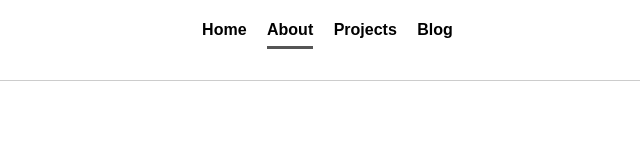
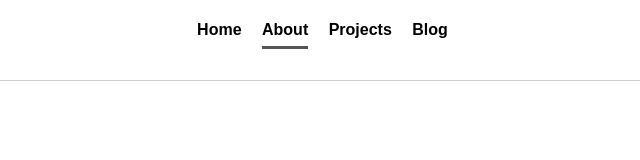
Before and after one commit to johanneslee/homepage, a plain HTML site: page pages/about.html in a window 1280 px wide. Shown: the full height of the page, 640-1280 px from the left. Drawn offline with Linux system fonts and the light colour scheme; files that its build step writes are made by us from their sources.

Commit message:
getting better

```diff
--- a/css/about.css
+++ b/css/about.css
@@ -16,6 +16,7 @@ body {
 
 .container {
 	position: relative;
+  	min-width: 280px;
 	width: 90%;
 	height: 70px;
 	margin: 0 auto;
@@ -24,120 +25,89 @@ body {
 
 #logo {
 	position: absolute;
-	display: inline;
+  	width: 100%;
 	top: 23%;
 	margin: 0;
 	font-size: 28px;
-	text-align: left;
+	text-align: center;
 }
 
-.topbar {
-	display: inline;
-    right: 10%;
-	margin: 0;
-}
-
-.topbar ul {
-	position: absolute;
-	display: inline;
-    list-style-type: none;
-    top: 30%;
-	right: 10%;
-	margin: 0;
-}
-
-.topbar ul li {
-	display: inline;
-	font-size: 16px;
-	text-align: center;
-	margin: 8px;
-}
-
-.topbar ul li a {
-	padding-bottom: 8px;
-	text-decoration: none;
-	color: #000000;
+@media (min-width: 600px){
+	#logo {
+  		width: 260px;
+		display: inline;
+		text-align: left;
+	}
 }
 
 .current {
 	border-bottom: 3px solid #555555;
 }
 
+.topbar {
+	position: absolute;
+	width: 100%;
+	left: -5px;
+	z-index: 10;
+	text-align: center;
+	margin: 70px 0;
+}
+
+@media (min-width: 600px){
+	.topbar {
+		display: inline;
+	    top: 30%;
+		margin: 0;
+	}
+}
+
+.topbar ul {
+	display: inline;
+    list-style-type: none;
+	right: 50%;
+}
+
+@media (min-width: 600px){
+	.topbar ul {
+		position: absolute;
+	    right: 10%;
+		margin: 0;
+	}
+}
+
+.topbar ul li {
+	font-size: 16px;
+	padding: 8px 0;
+}
+
+.topbar ul li a {
+	padding-bottom: 8px;
+	text-align: center;
+	text-decoration: none;
+	color: #000000;
+}
+
+@media (min-width: 600px){
+	.topbar ul li {
+		display: inline;
+		font-size: 16px;
+		padding: 8px;
+	}
+}
+
 .topbar ul li a:hover {
 	border-bottom: 3px solid #555555;
 }
 
-body {
-	margin: 0;
+.content-wrap {
+	border-top: 1px solid #CCCCCC;
+	margin-top: 264px;
 }
 
-.header-wrap {
-	position: fixed;
-	width: 100%;
-	height: 80px;
-	z-index: 10;
-	top: 0;
-	font-family: sans-serif;
-	font-weight: 600;
-	background: #FFFFFF;
-	border-bottom: 1px solid #CCCCCC;
-}
-
-.container {
-	position: relative;
-	width: 90%;
-	height: 70px;
-	margin: 0 auto;
-	padding: 0;
-}
-
-#logo {
-	position: absolute;
-	display: inline;
-	top: 23%;
-	margin: 0;
-	font-size: 28px;
-	text-align: left;
-}
-
-.header-nav {
-	display: inline;
-    right: 10%;
-	margin: 0;
-}
-
-.header-nav ul {
-	position: absolute;
-	display: inline;
-    list-style-type: none;
-    top: 30%;
-	right: 10%;
-	margin: 0;
-}
-
-.header-nav ul li {
-	display: inline;
-	font-size: 16px;
-	text-align: center;
-	margin: 8px;
-}
-
-.header-nav ul li a {
-	padding-bottom: 8px;
-	text-decoration: none;
-	color: #000000;
-}
-
-.current {
-	border-bottom: 3px solid #555555;
-}
-
-.header-nav ul li a:hover {
-	border-bottom: 3px solid #555555;
-}
-
-.content-wrap {
-	margin-top: 80px;
+@media (min-width: 600px){
+	.content-wrap {
+		margin-top: 80px;
+	}
 }
 
 main.container {
--- a/css/blog.css
+++ b/css/blog.css
@@ -16,6 +16,7 @@ body {
 
 .container {
 	position: relative;
+  	min-width: 280px;
 	width: 90%;
 	height: 70px;
 	margin: 0 auto;
@@ -24,120 +25,89 @@ body {
 
 #logo {
 	position: absolute;
-	display: inline;
+  	width: 100%;
 	top: 23%;
 	margin: 0;
 	font-size: 28px;
-	text-align: left;
+	text-align: center;
 }
 
-.topbar {
-	display: inline;
-    right: 10%;
-	margin: 0;
-}
-
-.topbar ul {
-	position: absolute;
-	display: inline;
-    list-style-type: none;
-    top: 30%;
-	right: 10%;
-	margin: 0;
-}
-
-.topbar ul li {
-	display: inline;
-	font-size: 16px;
-	text-align: center;
-	margin: 8px;
-}
-
-.topbar ul li a {
-	padding-bottom: 8px;
-	text-decoration: none;
-	color: #000000;
+@media (min-width: 600px){
+	#logo {
+  		width: 260px;
+		display: inline;
+		text-align: left;
+	}
 }
 
 .current {
 	border-bottom: 3px solid #555555;
 }
 
+.topbar {
+	position: absolute;
+	width: 100%;
+	left: -5px;
+	z-index: 10;
+	text-align: center;
+	margin: 70px 0;
+}
+
+@media (min-width: 600px){
+	.topbar {
+		display: inline;
+	    top: 30%;
+		margin: 0;
+	}
+}
+
+.topbar ul {
+	display: inline;
+    list-style-type: none;
+	right: 50%;
+}
+
+@media (min-width: 600px){
+	.topbar ul {
+		position: absolute;
+	    right: 10%;
+		margin: 0;
+	}
+}
+
+.topbar ul li {
+	font-size: 16px;
+	padding: 8px 0;
+}
+
+.topbar ul li a {
+	padding-bottom: 8px;
+	text-align: center;
+	text-decoration: none;
+	color: #000000;
+}
+
+@media (min-width: 600px){
+	.topbar ul li {
+		display: inline;
+		font-size: 16px;
+		padding: 8px;
+	}
+}
+
 .topbar ul li a:hover {
 	border-bottom: 3px solid #555555;
 }
 
-body {
-	margin: 0;
+.content-wrap {
+	border-top: 1px solid #CCCCCC;
+	margin-top: 264px;
 }
 
-.header-wrap {
-	position: fixed;
-	width: 100%;
-	height: 80px;
-	z-index: 10;
-	top: 0;
-	font-family: sans-serif;
-	font-weight: 600;
-	background: #FFFFFF;
-	border-bottom: 1px solid #CCCCCC;
-}
-
-.container {
-	position: relative;
-	width: 90%;
-	height: 70px;
-	margin: 0 auto;
-	padding: 0;
-}
-
-#logo {
-	position: absolute;
-	display: inline;
-	top: 23%;
-	margin: 0;
-	font-size: 28px;
-	text-align: left;
-}
-
-.header-nav {
-	display: inline;
-    right: 10%;
-	margin: 0;
-}
-
-.header-nav ul {
-	position: absolute;
-	display: inline;
-    list-style-type: none;
-    top: 30%;
-	right: 10%;
-	margin: 0;
-}
-
-.header-nav ul li {
-	display: inline;
-	font-size: 16px;
-	text-align: center;
-	margin: 8px;
-}
-
-.header-nav ul li a {
-	padding-bottom: 8px;
-	text-decoration: none;
-	color: #000000;
-}
-
-.current {
-	border-bottom: 3px solid #555555;
-}
-
-.header-nav ul li a:hover {
-	border-bottom: 3px solid #555555;
-}
-
-.content-wrap {
-	margin-top: 80px;
+@media (min-width: 600px){
+	.content-wrap {
+		margin-top: 80px;
+	}
 }
 
 main.container {
--- a/css/projects.css
+++ b/css/projects.css
@@ -16,6 +16,7 @@ body {
 
 .container {
 	position: relative;
+  	min-width: 280px;
 	width: 90%;
 	height: 70px;
 	margin: 0 auto;
@@ -24,120 +25,89 @@ body {
 
 #logo {
 	position: absolute;
-	display: inline;
+  	width: 100%;
 	top: 23%;
 	margin: 0;
 	font-size: 28px;
-	text-align: left;
+	text-align: center;
 }
 
-.topbar {
-	display: inline;
-    right: 10%;
-	margin: 0;
-}
-
-.topbar ul {
-	position: absolute;
-	display: inline;
-    list-style-type: none;
-    top: 30%;
-	right: 10%;
-	margin: 0;
-}
-
-.topbar ul li {
-	display: inline;
-	font-size: 16px;
-	text-align: center;
-	margin: 8px;
-}
-
-.topbar ul li a {
-	padding-bottom: 8px;
-	text-decoration: none;
-	color: #000000;
+@media (min-width: 600px){
+	#logo {
+  		width: 260px;
+		display: inline;
+		text-align: left;
+	}
 }
 
 .current {
 	border-bottom: 3px solid #555555;
 }
 
+.topbar {
+	position: absolute;
+	width: 100%;
+	left: -5px;
+	z-index: 10;
+	text-align: center;
+	margin: 70px 0;
+}
+
+@media (min-width: 600px){
+	.topbar {
+		display: inline;
+	    top: 30%;
+		margin: 0;
+	}
+}
+
+.topbar ul {
+	display: inline;
+    list-style-type: none;
+	right: 50%;
+}
+
+@media (min-width: 600px){
+	.topbar ul {
+		position: absolute;
+	    right: 10%;
+		margin: 0;
+	}
+}
+
+.topbar ul li {
+	font-size: 16px;
+	padding: 8px 0;
+}
+
+.topbar ul li a {
+	padding-bottom: 8px;
+	text-align: center;
+	text-decoration: none;
+	color: #000000;
+}
+
+@media (min-width: 600px){
+	.topbar ul li {
+		display: inline;
+		font-size: 16px;
+		padding: 8px;
+	}
+}
+
 .topbar ul li a:hover {
 	border-bottom: 3px solid #555555;
 }
 
-body {
-	margin: 0;
+.content-wrap {
+	border-top: 1px solid #CCCCCC;
+	margin-top: 264px;
 }
 
-.header-wrap {
-	position: fixed;
-	width: 100%;
-	height: 80px;
-	z-index: 10;
-	top: 0;
-	font-family: sans-serif;
-	font-weight: 600;
-	background: #FFFFFF;
-	border-bottom: 1px solid #CCCCCC;
-}
-
-.container {
-	position: relative;
-	width: 90%;
-	height: 70px;
-	margin: 0 auto;
-	padding: 0;
-}
-
-#logo {
-	position: absolute;
-	display: inline;
-	top: 23%;
-	margin: 0;
-	font-size: 28px;
-	text-align: left;
-}
-
-.header-nav {
-	display: inline;
-    right: 10%;
-	margin: 0;
-}
-
-.header-nav ul {
-	position: absolute;
-	display: inline;
-    list-style-type: none;
-    top: 30%;
-	right: 10%;
-	margin: 0;
-}
-
-.header-nav ul li {
-	display: inline;
-	font-size: 16px;
-	text-align: center;
-	margin: 8px;
-}
-
-.header-nav ul li a {
-	padding-bottom: 8px;
-	text-decoration: none;
-	color: #000000;
-}
-
-.current {
-	border-bottom: 3px solid #555555;
-}
-
-.header-nav ul li a:hover {
-	border-bottom: 3px solid #555555;
-}
-
-.content-wrap {
-	margin-top: 80px;
+@media (min-width: 600px){
+	.content-wrap {
+		margin-top: 80px;
+	}
 }
 
 main.container {
```
